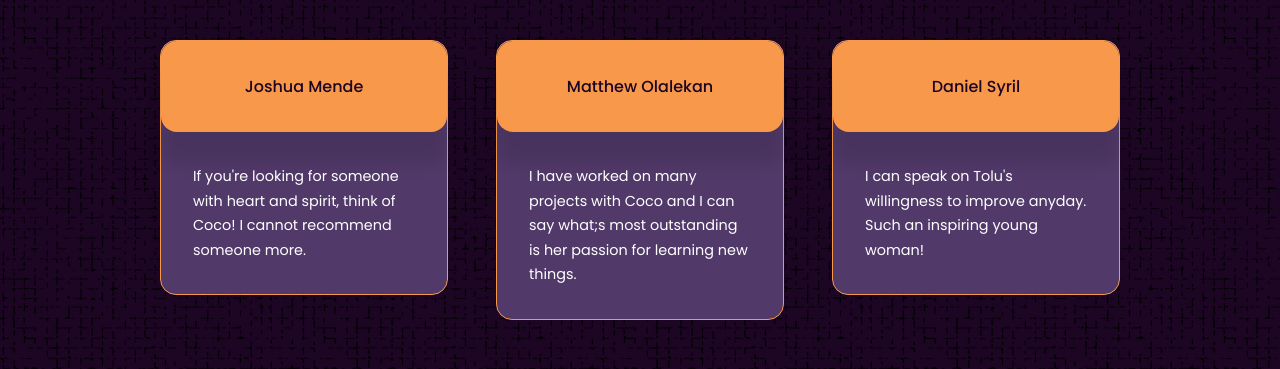
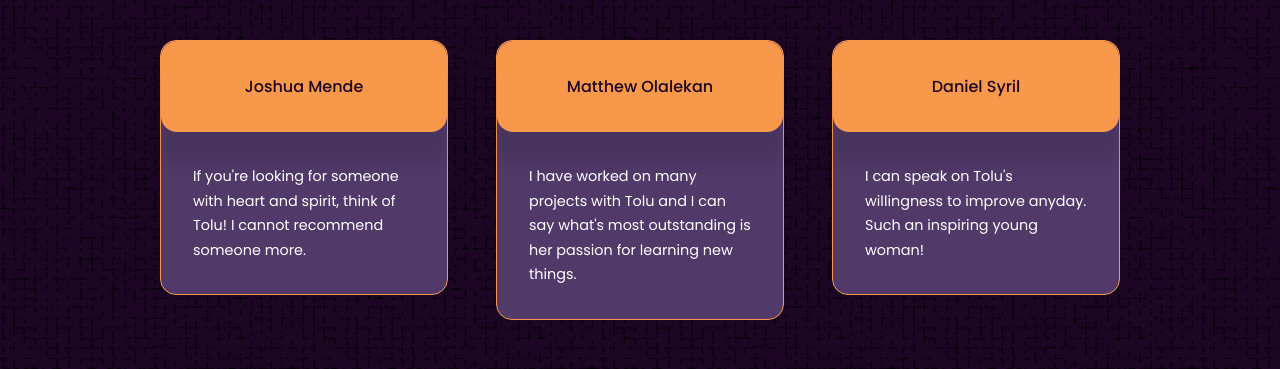
Before and after one commit to Cocoflosbach/toluFlosbachPortfolio, a React (Create React App) app: page / in a window 1280 px wide. Shown: the part 3920-4289 px from the top of the page. Built offline with nearby package versions, Linux system fonts and the light colour scheme.

Commit message:
Update Testimonials.jsx

```diff
--- a/src/components/Testimonials/Testimonials.jsx
+++ b/src/components/Testimonials/Testimonials.jsx
@@ -13,7 +13,7 @@ const Testimonials = () => {
             <h3>Joshua Mende </h3>
           </div>
           <p className="testimonial__text">
-            If you're looking for someone with heart and spirit, think of Coco!
+            If you're looking for someone with heart and spirit, think of Tolu!
             I cannot recommend someone more.
           </p>
         </article>
@@ -22,7 +22,7 @@ const Testimonials = () => {
             <h3>Matthew Olalekan </h3>
           </div>
           <p className="testimonial__text">
-            I have worked on many projects with Coco and I can say what;s most
+            I have worked on many projects with Tolu and I can say what's most
             outstanding is her passion for learning new things.
           </p>
         </article>
```
